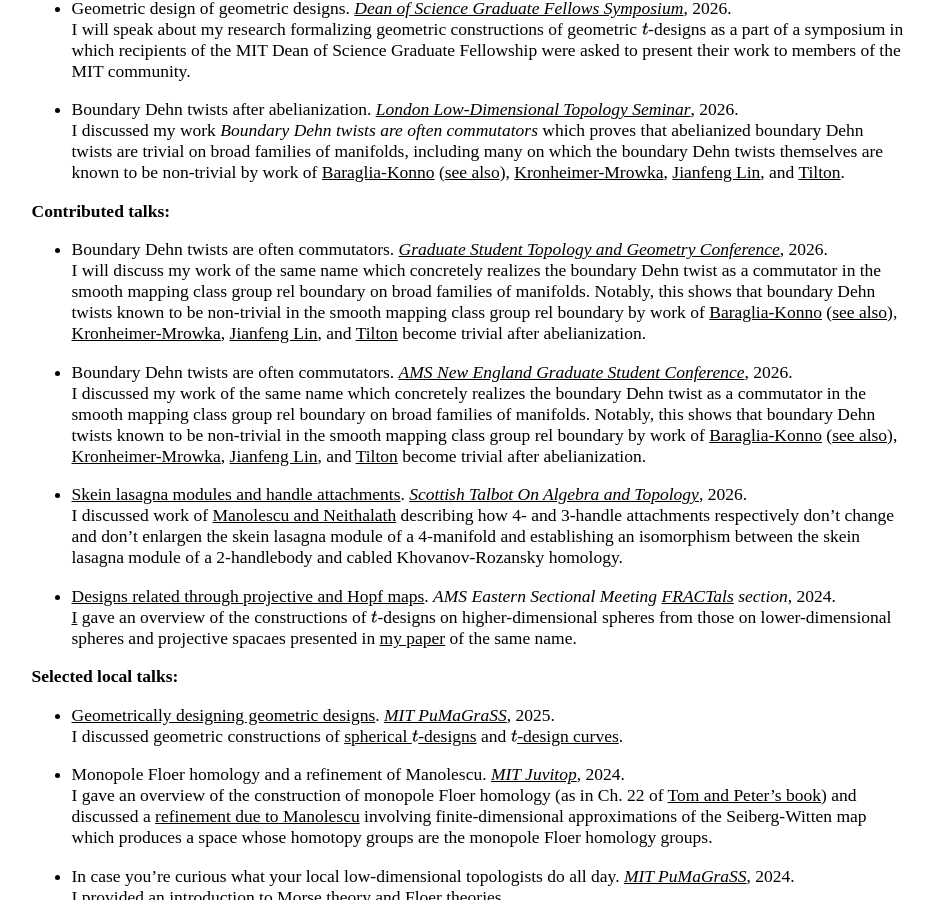
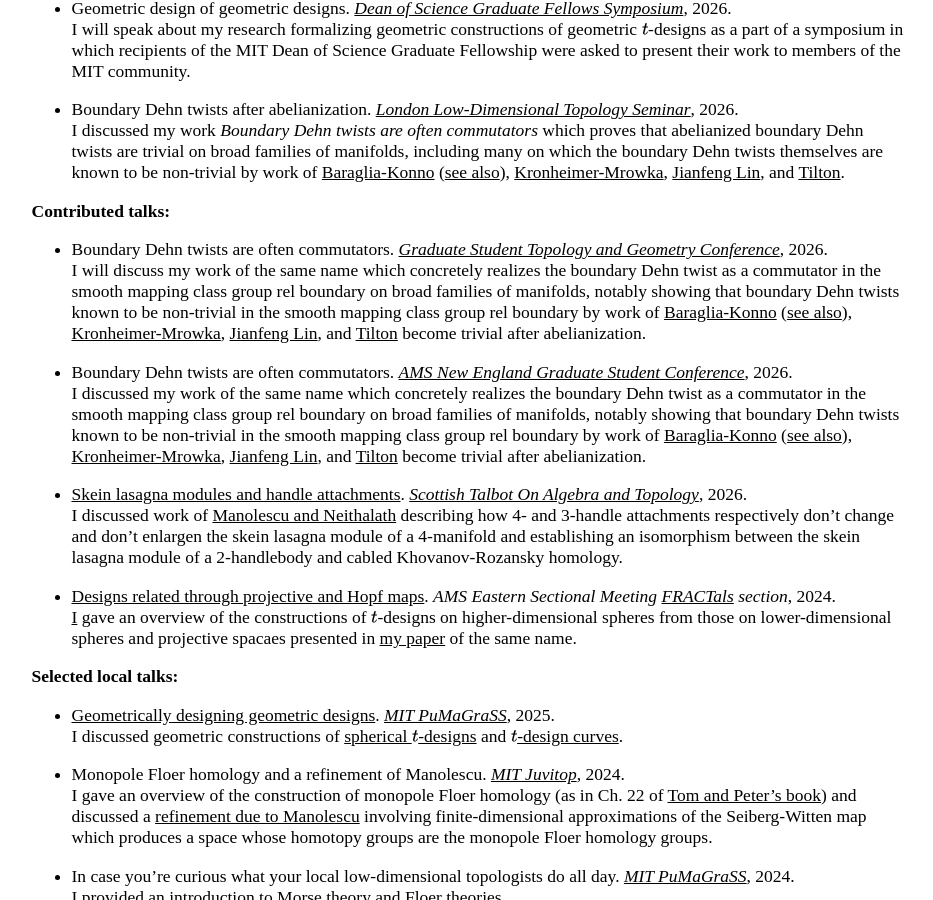
Before and after one commit to AyodejiLindblad/AyodejiLindblad.github.io, a Jekyll site: the page built from index.md, in a window 1280 px wide and 900 px high, scrolled down 1636 px. Shown: the whole window, without its empty margins (171-1104 px from the left). Built offline with Jekyll 4.4.1, drawn with Linux system fonts in a browser that asks for light colours; some web fonts are replaced.

Commit message:
notably showing

```diff
--- a/index.md
+++ b/index.md
@@ -84,10 +84,10 @@ Joint with [Enrico Colón](https://www.math.harvard.edu/people/colon-enrico/), [
 **Contributed talks:**
 
 * Boundary Dehn twists are often commutators. *[Graduate Student Topology and Geometry Conference](https://www.gstgc2026.com/)*, 2026.
-    I will discuss my work of the same name which concretely realizes the boundary Dehn twist as a commutator in the smooth mapping class group rel boundary on broad families of manifolds. Notably, this shows that boundary Dehn twists known to be non-trivial in the smooth mapping class group rel boundary by work of [Baraglia-Konno](https://londmathsoc.onlinelibrary.wiley.com/doi/full/10.1112/topo.12229) ([see also](https://arxiv.org/abs/2412.14398)), [Kronheimer-Mrowka](https://archive.intlpress.com/site/pub/files/_fulltext/journals/mrl/2020/0027/0006/MRL-2020-0027-0006-a008.pdf), [Jianfeng Lin](https://msp.org/gt/2023/27-5/gt-v27-n5-p07-s.pdf), and [Tilton](https://arxiv.org/abs/2511.16804) become trivial after abelianization.
+    I will discuss my work of the same name which concretely realizes the boundary Dehn twist as a commutator in the smooth mapping class group rel boundary on broad families of manifolds, notably showing that boundary Dehn twists known to be non-trivial in the smooth mapping class group rel boundary by work of [Baraglia-Konno](https://londmathsoc.onlinelibrary.wiley.com/doi/full/10.1112/topo.12229) ([see also](https://arxiv.org/abs/2412.14398)), [Kronheimer-Mrowka](https://archive.intlpress.com/site/pub/files/_fulltext/journals/mrl/2020/0027/0006/MRL-2020-0027-0006-a008.pdf), [Jianfeng Lin](https://msp.org/gt/2023/27-5/gt-v27-n5-p07-s.pdf), and [Tilton](https://arxiv.org/abs/2511.16804) become trivial after abelianization.
 
 * Boundary Dehn twists are often commutators. *[AMS New England Graduate Student Conference](https://sites.google.com/brown.edu/amsgradconference/home)*, 2026.
-    I discussed my work of the same name which concretely realizes the boundary Dehn twist as a commutator in the smooth mapping class group rel boundary on broad families of manifolds. Notably, this shows that boundary Dehn twists known to be non-trivial in the smooth mapping class group rel boundary by work of [Baraglia-Konno](https://londmathsoc.onlinelibrary.wiley.com/doi/full/10.1112/topo.12229) ([see also](https://arxiv.org/abs/2412.14398)), [Kronheimer-Mrowka](https://archive.intlpress.com/site/pub/files/_fulltext/journals/mrl/2020/0027/0006/MRL-2020-0027-0006-a008.pdf), [Jianfeng Lin](https://msp.org/gt/2023/27-5/gt-v27-n5-p07-s.pdf), and [Tilton](https://arxiv.org/abs/2511.16804) become trivial after abelianization.
+    I discussed my work of the same name which concretely realizes the boundary Dehn twist as a commutator in the smooth mapping class group rel boundary on broad families of manifolds, notably showing that boundary Dehn twists known to be non-trivial in the smooth mapping class group rel boundary by work of [Baraglia-Konno](https://londmathsoc.onlinelibrary.wiley.com/doi/full/10.1112/topo.12229) ([see also](https://arxiv.org/abs/2412.14398)), [Kronheimer-Mrowka](https://archive.intlpress.com/site/pub/files/_fulltext/journals/mrl/2020/0027/0006/MRL-2020-0027-0006-a008.pdf), [Jianfeng Lin](https://msp.org/gt/2023/27-5/gt-v27-n5-p07-s.pdf), and [Tilton](https://arxiv.org/abs/2511.16804) become trivial after abelianization.
 
 * [Skein lasagna modules and handle attachments](talks/Skein-lasagna-modules-and-handle-attachments.pdf). *[Scottish Talbot On Algebra and Topology](https://sites.google.com/view/stoat-workshop/home)*, 2026.
     I discussed work of [Manolescu and Neithalath](https://www.degruyterbrill.com/document/doi/10.1515/crelle-2022-0021/html?lang=en&srsltid=AfmBOoqxU5Qjqk2STSb85QQrpKWQh0vum4-dj8cIoxs9kUAX-qHu2Zjn) describing how 4- and 3-handle attachments respectively don't change and don't enlargen the skein lasagna module of a 4-manifold and establishing an isomorphism between the skein lasagna module of a 2-handlebody and cabled Khovanov-Rozansky homology.
```
